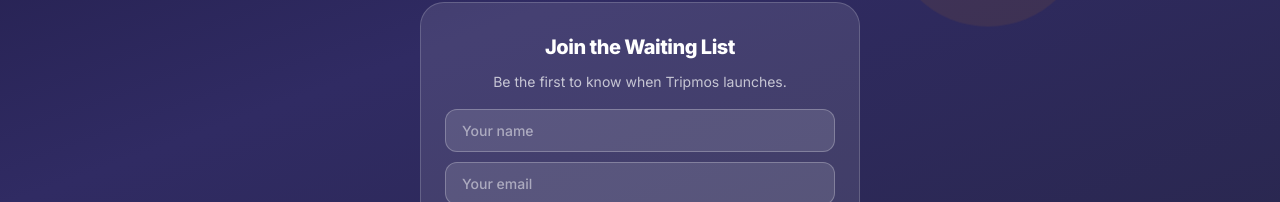
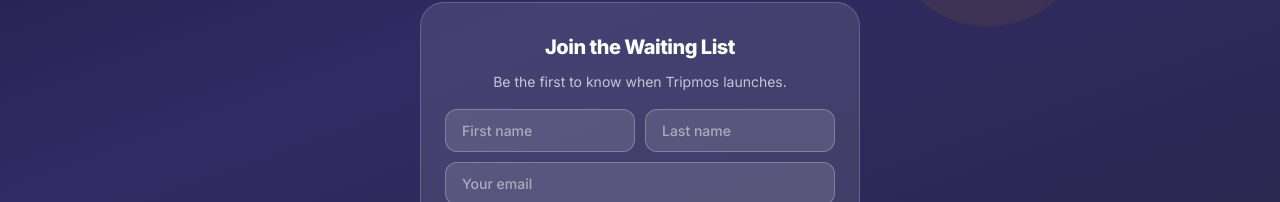
Before and after one commit to TRipmos/workflow_demo, a React (Vite) app: page / in a window 1280 px wide. Shown: the part 740-942 px from the top of the page. Built offline with nearby package versions, Linux system fonts and the light colour scheme.

Commit message:
Update waiting list: split name into first/last, update Google Apps Script URL

```diff
--- a/src/components/WaitingListForm.tsx
+++ b/src/components/WaitingListForm.tsx
@@ -1,7 +1,7 @@
 import { useState, type FormEvent } from "react";
 
-// TODO: Replace with your deployed Google Apps Script web app URL
-const GOOGLE_SCRIPT_URL = "YOUR_GOOGLE_APPS_SCRIPT_URL_HERE";
+const GOOGLE_SCRIPT_URL =
+  "https://script.google.com/macros/s/AKfycbwguD0U_htLia0mLwVHuLJyzOor9x6FiDXvwEAMolh6_dw5qlaDgMHVRQ0GXP_hYSJq/exec";
 
 const TRAVEL_INTERESTS = [
   "Beach & Relaxation",
@@ -19,7 +19,8 @@
 type FormStatus = "idle" | "submitting" | "success" | "error";
 
 export function WaitingListForm({ variant }: Props) {
-  const [name, setName] = useState("");
+  const [firstName, setFirstName] = useState("");
+  const [lastName, setLastName] = useState("");
   const [email, setEmail] = useState("");
   const [interests, setInterests] = useState<string[]>([]);
   const [status, setStatus] = useState<FormStatus>("idle");
@@ -34,21 +35,22 @@
 
   const handleSubmit = async (e: FormEvent) => {
     e.preventDefault();
-    if (!name.trim() || !email.trim()) return;
+    if (!firstName.trim() || !lastName.trim() || !email.trim()) return;
 
     setStatus("submitting");
 
     try {
+      const formData = new FormData();
+      formData.append("firstName", firstName.trim());
+      formData.append("lastName", lastName.trim());
+      formData.append("email", email.trim());
+      formData.append("interests", interests.join(", "));
+      formData.append("source", variant);
+
       await fetch(GOOGLE_SCRIPT_URL, {
         method: "POST",
         mode: "no-cors",
-        headers: { "Content-Type": "application/json" },
-        body: JSON.stringify({
-          name: name.trim(),
-          email: email.trim(),
-          interests: interests.join(", "),
-          source: variant,
-        }),
+        body: formData,
       });
 
       setStatus("success");
@@ -84,15 +86,26 @@
       </p>
 
       <div className="waitlist-fields">
+        <div className="waitlist-name-row">
           <input
             className="waitlist-input"
             type="text"
-          placeholder="Your name"
-          value={name}
-          onChange={(e) => setName(e.target.value)}
+            placeholder="First name"
+            value={firstName}
+            onChange={(e) => setFirstName(e.target.value)}
             required
             disabled={status === "submitting"}
           />
+          <input
+            className="waitlist-input"
+            type="text"
+            placeholder="Last name"
+            value={lastName}
+            onChange={(e) => setLastName(e.target.value)}
+            required
+            disabled={status === "submitting"}
+          />
+        </div>
         <input
           className="waitlist-input"
           type="email"
--- a/src/index.css
+++ b/src/index.css
@@ -1974,6 +1974,16 @@
   width: 100%;
 }
 
+.waitlist-name-row {
+  display: flex;
+  gap: 10px;
+}
+
+.waitlist-name-row .waitlist-input {
+  flex: 1;
+  min-width: 0;
+}
+
 .waitlist-input {
   width: 100%;
   padding: 12px 16px;
```
Lines whose indentation alone changed are shown as unchanged.
